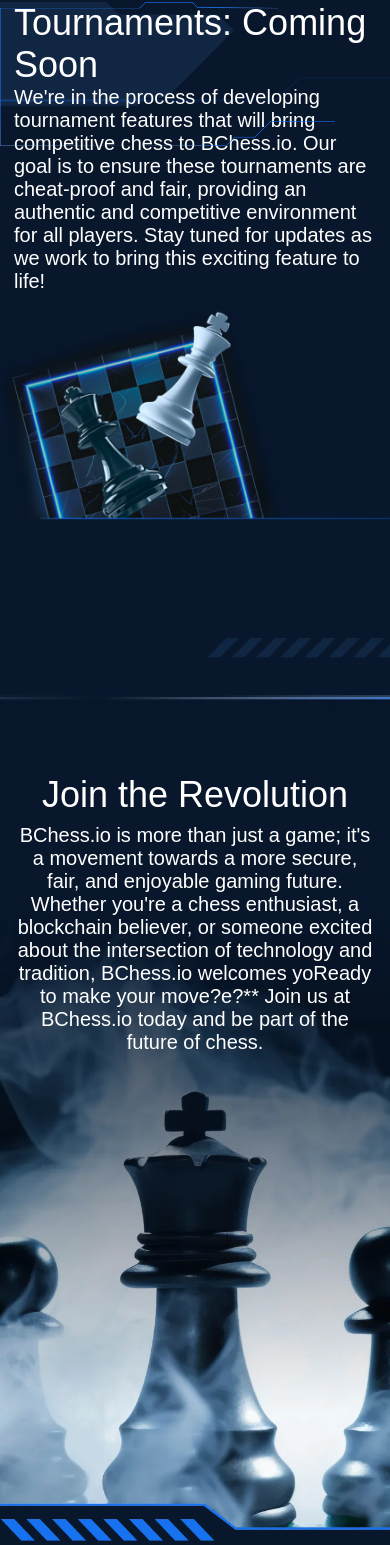
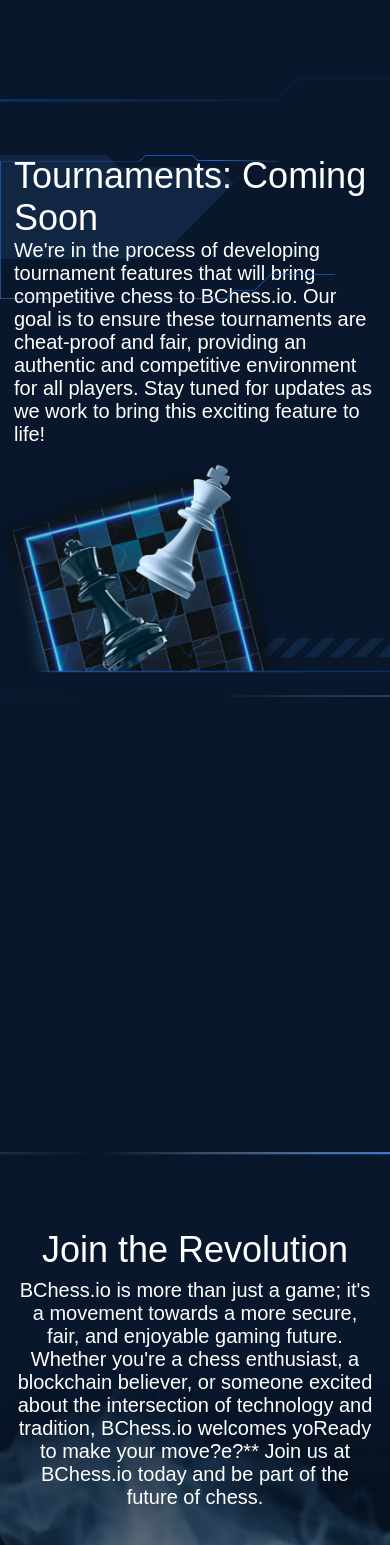
Before and after one commit to alloevera2022/bchess_landing, a Next.js app in the folder bchess_landing/: page / in a window 390 px wide. Shown: the part 3639-5184 px from the top of the page. Built offline with nearby package versions, Linux system fonts and the light colour scheme; a web font is replaced by a local one.

Commit message:
fix some adaptive elements

```diff
--- a/bchess_landing/app/components/join/join.css
+++ b/bchess_landing/app/components/join/join.css
@@ -23,6 +23,7 @@
     font-size: 36px;
     text-align: center;
 }
+
 .join_sub_header {
     margin-top: 8px;
     font-size: 20px;
@@ -55,6 +56,9 @@
 
 
 @media (max-width: 1025px) {
+    .join {
+        margin-top: 54vh;
+    }
 
     .join_content_block {
         background-image: url('../public/12.webp');
--- a/bchess_landing/app/components/play_and_tournaments/tournaments.css
+++ b/bchess_landing/app/components/play_and_tournaments/tournaments.css
@@ -65,7 +65,8 @@
         justify-content: center;
         align-items: center;
         position: relative;
-        margin-top: 100px;
+
+        margin-top: 30vh;
     }
 
     .tournaments_content {
```
Lines whose indentation alone changed are shown as unchanged.
